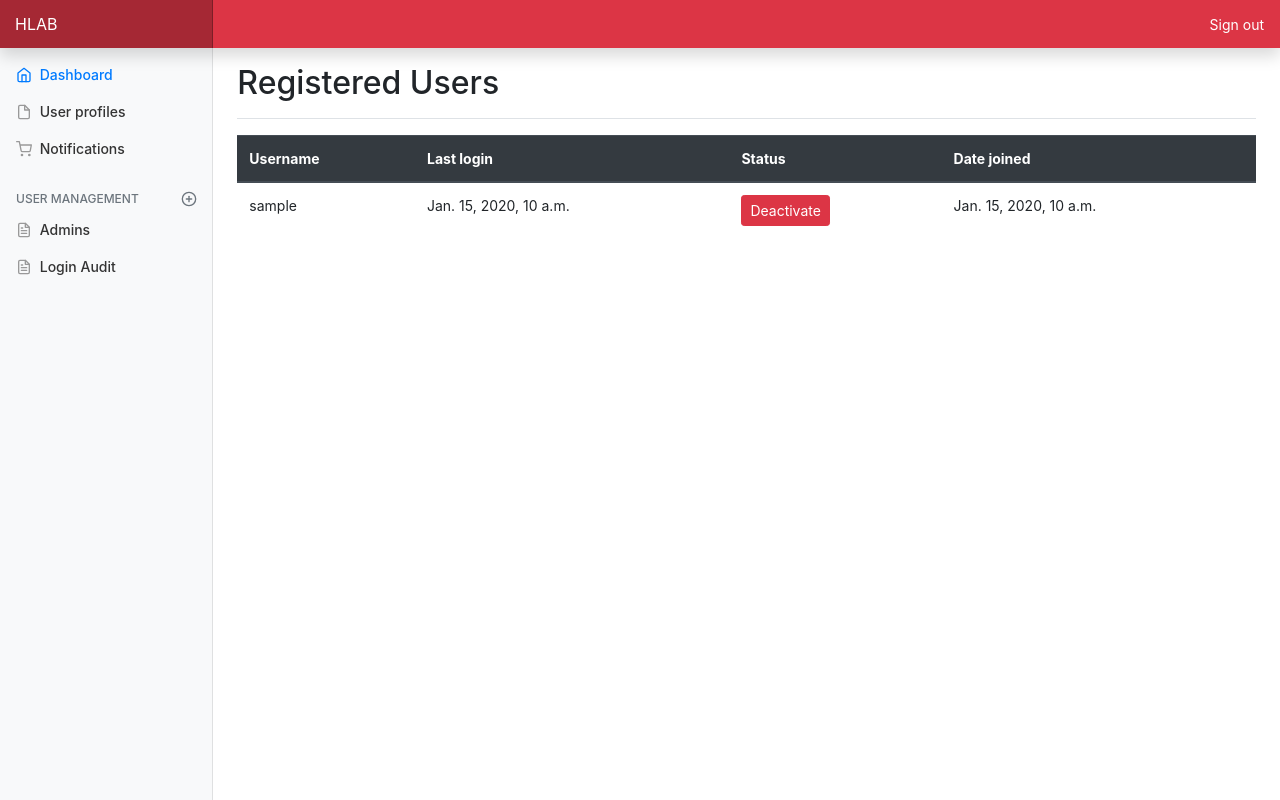
After one commit to HenryLab/Learn-Django-Authentication-System, a Django app: page /users in a window 1280 px wide. The commit adds this page. Run offline with Django 3.2, Linux system fonts and the light colour scheme; a user stored in the database is signed in; tables that the repository leaves empty hold one stand-in row (values such as "Sample post"); some libraries are stand-ins or nearby versions.

Commit message:
Showing list of users

```diff
--- a/person_portfolio/templates/partials/sidenavbar.html
+++ b/person_portfolio/templates/partials/sidenavbar.html
@@ -29,7 +29,7 @@
     </h6>
     <ul class="nav flex-column mb-2">
       <li class="nav-item">
-        <a class="nav-link" href="#">
+        <a class="nav-link" href="{% url 'system_users' %}">
           <svg xmlns="http://www.w3.org/2000/svg" width="24" height="24" viewBox="0 0 24 24" fill="none" stroke="currentColor" stroke-width="2" stroke-linecap="round" stroke-linejoin="round" class="feather feather-file-text"><path d="M14 2H6a2 2 0 0 0-2 2v16a2 2 0 0 0 2 2h12a2 2 0 0 0 2-2V8z"></path><polyline points="14 2 14 8 20 8"></polyline><line x1="16" y1="13" x2="8" y2="13"></line><line x1="16" y1="17" x2="8" y2="17"></line><polyline points="10 9 9 9 8 9"></polyline></svg>
           Admins
         </a>
--- /dev/null
+++ b/person_portfolio/templates/users.html
@@ -0,0 +1,55 @@
+{% extends 'base.html' %}
+
+{% block content %}
+{#  top navbar  #}
+ {% include 'partials/top_navbar.html' %}
+{#  top navbar  #}
+
+
+    <div class="container-fluid">
+        <div class="row">
+
+        {#   Side navbar   #}
+            {% include 'partials/sidenavbar.html' %}
+        {#  end of sidenavbar    #}
+
+            <main role="main" class="col-md-9 ml-sm-auto col-lg-10 px-4"><div class="chartjs-size-monitor" style="position: absolute; left: 0px; top: 0px; right: 0px; bottom: 0px; overflow: hidden; pointer-events: none; visibility: hidden; z-index: -1;"><div class="chartjs-size-monitor-expand" style="position:absolute;left:0;top:0;right:0;bottom:0;overflow:hidden;pointer-events:none;visibility:hidden;z-index:-1;"><div style="position:absolute;width:1000000px;height:1000000px;left:0;top:0"></div></div><div class="chartjs-size-monitor-shrink" style="position:absolute;left:0;top:0;right:0;bottom:0;overflow:hidden;pointer-events:none;visibility:hidden;z-index:-1;"><div style="position:absolute;width:200%;height:200%;left:0; top:0"></div></div></div>
+                <div class="d-flex justify-content-between flex-wrap flex-md-nowrap align-items-center pt-3 pb-2 mb-3 border-bottom">
+                    <h1 class="h2">Registered Users</h1>
+                </div>
+
+
+                <table class="table">
+                  <thead class="thead-dark">
+                    <tr>
+                      <th scope="col">Username</th>
+                      <th scope="col">Last login</th>
+                      <th scope="col">Status</th>
+                      <th scope="col">Date joined</th>
+                    </tr>
+                  </thead>
+                  <tbody>
+                    {% for user in users %}
+                        <tr>
+                            <td>{{ user.username }}</td>
+                            <td>{{ user.last_login }}</td>
+                            <td>
+                                {% if user.is_active %}
+                                    <a   href="" class="btn btn-sm btn-danger">Deactivate</a>
+                                    {% else %}
+                                    <a href="" class="btn btn-sm btn-success">Activate</a>
+                                {% endif %}
+                            </td>
+                            <td>{{ user.date_joined }}</td>
+                        </tr>
+                    {% endfor %}
+
+                  </tbody>
+                </table>
+
+
+            </main>
+        </div>
+    </div>
+
+{% endblock %}
--- a/person_portfolio/urls.py
+++ b/person_portfolio/urls.py
@@ -6,4 +6,5 @@ urlpatterns = [
     path('', views.sign_up, name='user_sign'),
     path('dashboard', views.user_dashboard, name='user_dashboard'),
     path('login', views.sign_in, name='login_user'),
+    path('users', views.registered_users, name='system_users'),
 ]
--- a/person_portfolio/views.py
+++ b/person_portfolio/views.py
@@ -3,6 +3,7 @@ from django.contrib.auth.forms import UserCreationForm
 from django.contrib.auth import login, authenticate
 from django.http import HttpResponse
 from django.contrib.auth.decorators import login_required
+from django.contrib.auth.models import User
 
 
 def sign_up(request):
@@ -41,3 +42,13 @@ def sign_in(request):
     else:
         msg.append('Invalid Login credentials, try again!')
     return render(request, 'login.html', {'errors': msg})
+
+
+@login_required()
+def registered_users(request):
+    users = User.objects.all()
+
+    context = {
+        'users': users
+    }
+    return render(request, 'users.html', context)
```
